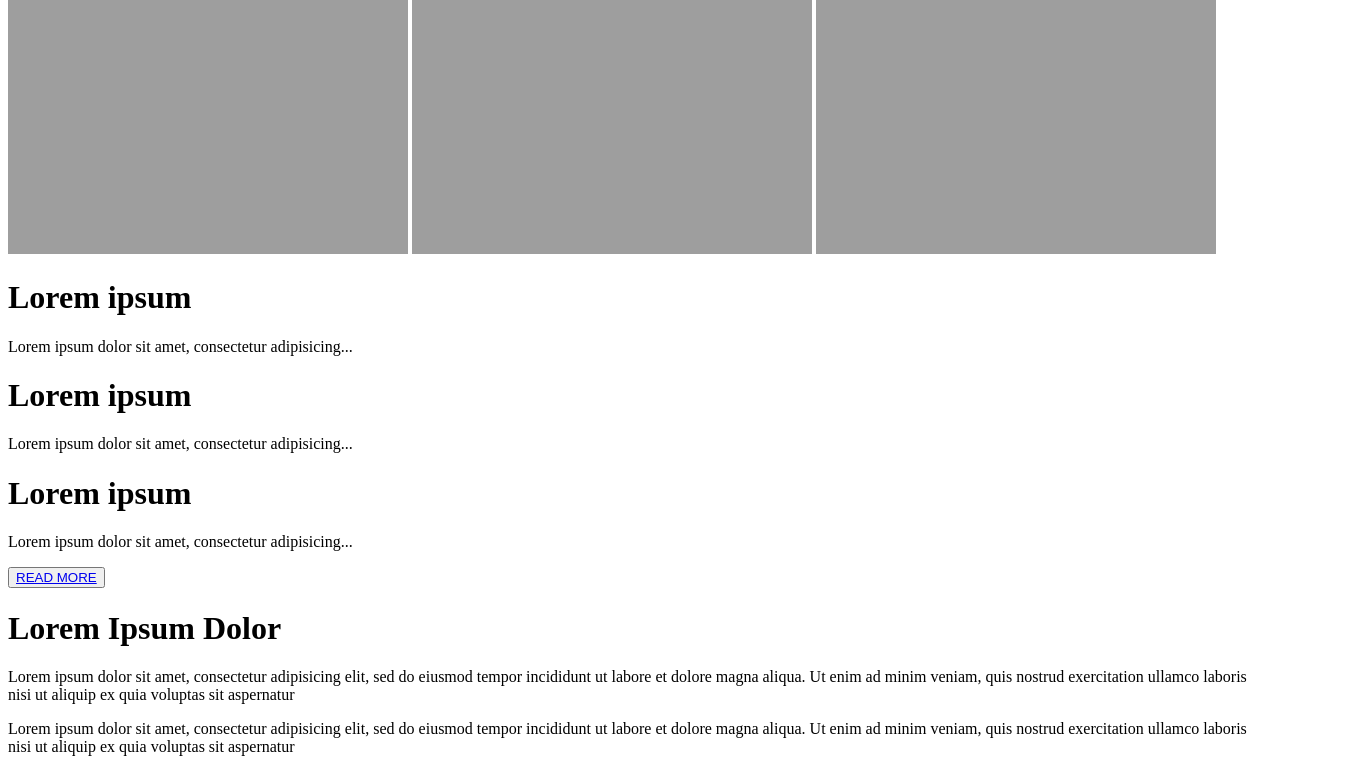
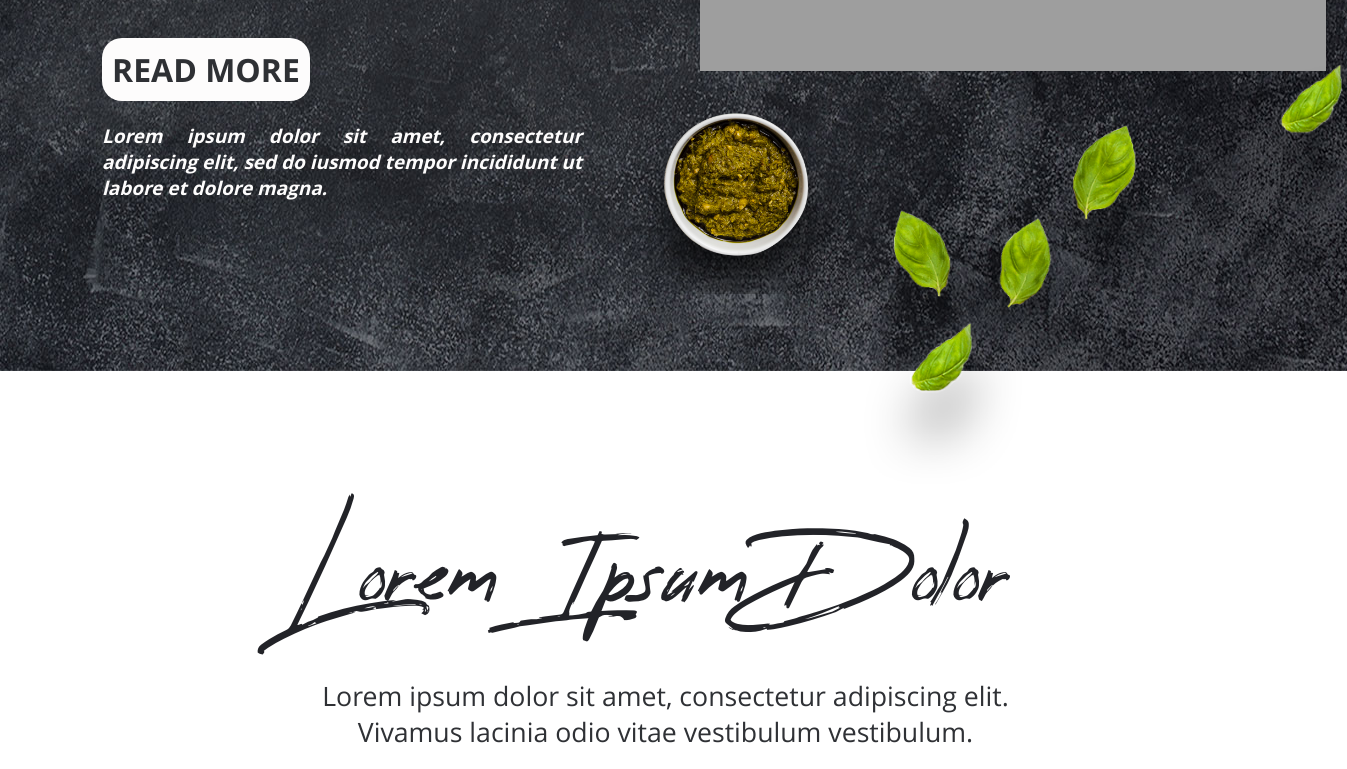
Before and after one commit to bugakovAM/ItalianCuisine, a plain HTML site: page index.html in a window 1280 px wide. Shown: the part 685-1454 px from the top of the page, 1347 px wide, since content can reach past the window. Drawn offline with Linux system fonts and the light colour scheme; the site is published under a folder, as on GitHub Pages, so addresses that start at the root find nothing.

Commit message:
new upload

```diff
--- a/index.html
+++ b/index.html
@@ -6,11 +6,11 @@
             <meta http-equiv="X-UA-Compatible" content="IE=edge">
             <meta name="viewport" content="width=device-width, initial-scale=1.0">
 
-            <script async src="/js/animation.js"></script>
-            <link rel="stylesheet" href="/css/reset.css">
-            <link rel="stylesheet" href="/css/style.css">
-            <link rel="stylesheet" href="/css/animation.css">
-            <link rel="stylesheet" href="/css/fonts.css">
+            <script async src="js/animation.js"></script>
+            <link rel="stylesheet" href="css/reset.css">
+            <link rel="stylesheet" href="css/style.css">
+            <link rel="stylesheet" href="css/animation.css">
+            <link rel="stylesheet" href="css/fonts.css">
             <title>Ресторан итальянской еды</title>
 
         </head>
```
